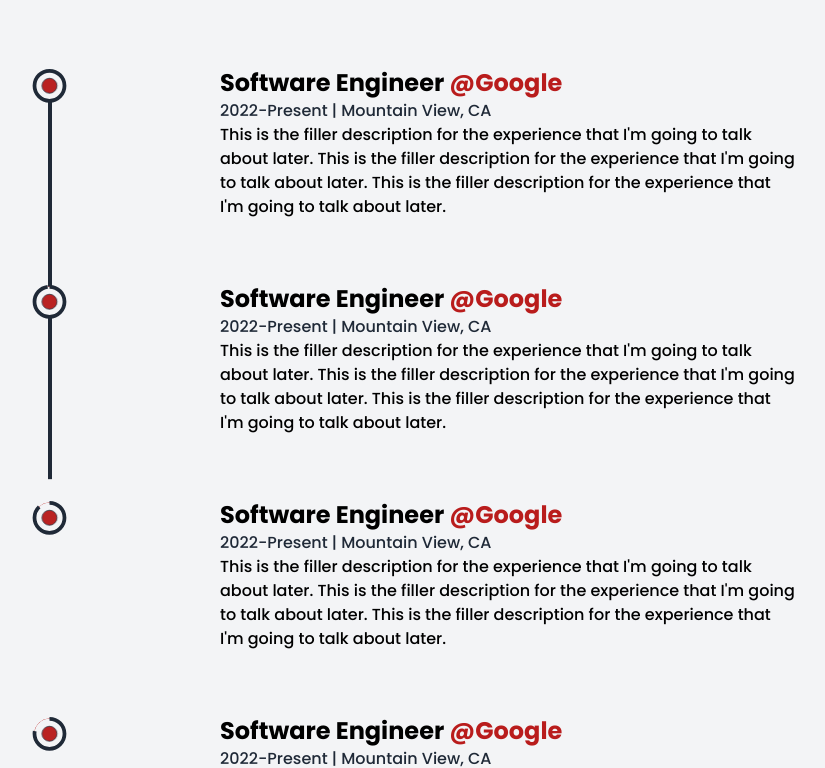
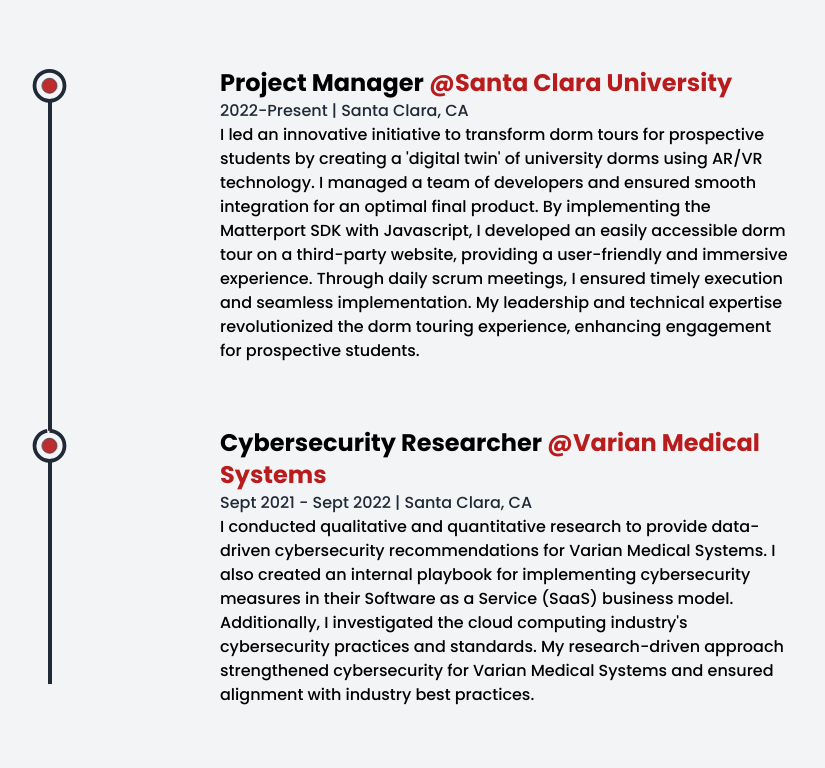
Before and after one commit to kianxm/portfolio, a React (Create React App) app: page / in a window 1280 px wide. Shown: the part 1837-2605 px from the top of the page, without its empty margins (148-973 px from the left). Built offline with nearby package versions, Linux system fonts and the light colour scheme; a web font is replaced by a local one.

Commit message:
experience updated

```diff
--- a/src/components/Experience.jsx
+++ b/src/components/Experience.jsx
@@ -54,36 +54,36 @@
         />
         <ul className="w-full flex flex-col items-start justify-between ml-4 xs:ml-0">
           <Details
-            position="Software Engineer"
-            company="Google"
-            companyLink="www.google.com"
+            position="Project Manager"
+            company="Santa Clara University"
+            companyLink="https://www.scu.edu"
             time="2022-Present"
-            address="Mountain View, CA"
-            work="This is the filler description for the experience that I'm going to talk about later. This is the filler description for the experience that I'm going to talk about later. This is the filler description for the experience that I'm going to talk about later."
+            address="Santa Clara, CA"
+            work="I led an innovative initiative to transform dorm tours for prospective students by creating a 'digital twin' of university dorms using AR/VR technology. I managed a team of developers and ensured smooth integration for an optimal final product. By implementing the Matterport SDK with Javascript, I developed an easily accessible dorm tour on a third-party website, providing a user-friendly and immersive experience. Through daily scrum meetings, I ensured timely execution and seamless implementation. My leadership and technical expertise revolutionized the dorm touring experience, enhancing engagement for prospective students."
           />
           <Details
-            position="Software Engineer"
-            company="Google"
-            companyLink="www.google.com"
-            time="2022-Present"
-            address="Mountain View, CA"
-            work="This is the filler description for the experience that I'm going to talk about later. This is the filler description for the experience that I'm going to talk about later. This is the filler description for the experience that I'm going to talk about later."
+            position="Cybersecurity Researcher"
+            company="Varian Medical Systems"
+            companyLink="https://www.varian.com/"
+            time="Sept 2021 - Sept 2022"
+            address="Santa Clara, CA"
+            work="I conducted qualitative and quantitative research to provide data-driven cybersecurity recommendations for Varian Medical Systems. I also created an internal playbook for implementing cybersecurity measures in their Software as a Service (SaaS) business model. Additionally, I investigated the cloud computing industry's cybersecurity practices and standards. My research-driven approach strengthened cybersecurity for Varian Medical Systems and ensured alignment with industry best practices."
           />
           <Details
-            position="Software Engineer"
-            company="Google"
-            companyLink="www.google.com"
-            time="2022-Present"
-            address="Mountain View, CA"
-            work="This is the filler description for the experience that I'm going to talk about later. This is the filler description for the experience that I'm going to talk about later. This is the filler description for the experience that I'm going to talk about later."
+            position="Freelance Photography Intern"
+            company="Premium Art Photo"
+            companyLink="http://www.guampap.com/"
+            time="Aug 2019 - Oct 2019"
+            address="Hagåtña, GU"
+            work="Through this internship, I learned how to take studio-level photos and edit them with various softwares such as Adobe Photoshop and Lightroom. I gained experience in the industry and have applied what I learned to my photography portfolio."
           />
           <Details
-            position="Software Engineer"
-            company="Google"
-            companyLink="www.google.com"
-            time="2022-Present"
-            address="Mountain View, CA"
-            work="This is the filler description for the experience that I'm going to talk about later. This is the filler description for the experience that I'm going to talk about later. This is the filler description for the experience that I'm going to talk about later."
+            position="Information Technology Assistant"
+            company="Animal Medical Clinic"
+            companyLink="http://www.amcguam.com"
+            time="Jan 2018 - May 2018"
+            address="Tamuning, GU"
+            work="I repaired and maintained the company's computer systems, both hardware and software. This included installing and configuring servers for Avimark software distribution. I also regulated user access to protect sensitive files and provided technical support to address software and hardware inquiries."
           />
         </ul>
       </div>
--- /dev/null
+++ b/src/components/Footer.jsx
@@ -0,0 +1,42 @@
+import React from "react";
+import { RiRoadMapLine } from "react-icons/ri";
+import { FaMailBulk } from "react-icons/fa";
+
+const Footer = () => {
+  return (
+    <div className="w-screen h-full bg-gray-100 pt-20">
+      <div className="ml-[24vw] lg:ml-0">
+        <p className="text-red-700 font-bold text-xl uppercase py-4">Contact</p>
+        <p className="text-gray-800 font-bold text-2xl">
+          Feel free to hit me up! 👇
+        </p>
+        <div className="flex flex-row lg:flex-col mt-16">
+          <div class="w-20 h-20 bg-white rounded-full shadow-md flex items-center justify-center">
+            <RiRoadMapLine class="text-red-700" size={30} />
+          </div>
+          <div className="flex flex-col ml-4">
+            <p className="font-bold text-lg text-gray-800 mt-2">Location</p>
+            <p className="font-medium text-xl text-gray-800">Santa Clara, CA</p>
+          </div>
+          <div class="w-20 h-20 bg-white rounded-full shadow-md flex items-center justify-center ml-8">
+            <FaMailBulk class="text-red-700" size={30} />
+          </div>
+          <div className="flex flex-col ml-4 mb-20">
+            <p className="font-bold text-lg text-gray-800 mt-2">Mail</p>
+            <p className="font-medium text-xl text-gray-800">
+              kianjmalakooti@gmail.com
+            </p>
+          </div>
+        </div>
+      </div>
+
+      <div className="w-screen bg-red-700 h-12 mt-12 flex items-center justify-center">
+        <p className="font-semibold text-md text-white">
+          Copyright © 2023. All rights are reserved
+        </p>
+      </div>
+    </div>
+  );
+};
+
+export default Footer;
--- /dev/null
+++ b/src/components/Portfolio.jsx
@@ -0,0 +1,7 @@
+import React from "react";
+
+const Portfolio = () => {
+  return <div>Portfolio</div>;
+};
+
+export default Portfolio;
--- a/src/pages/Home.jsx
+++ b/src/pages/Home.jsx
@@ -2,8 +2,10 @@
 import Hero from "../components/Hero";
 import SocialLinks from "../components/SocialLinks";
 import About from "../components/About";
+import Experience from "../components/Experience";
 import Projects from "../components/Projects";
-import Experience from "../components/Experience";
+import Portfolio from "../components/Portfolio";
+import Footer from "../components/Footer";
 
 function Home() {
   return (
@@ -13,7 +15,9 @@
       <About />
       <SocialLinks />
       <Experience />
+      <Portfolio />
       <Projects />
+      {/* <Footer /> */}
     </>
   );
 }
```
